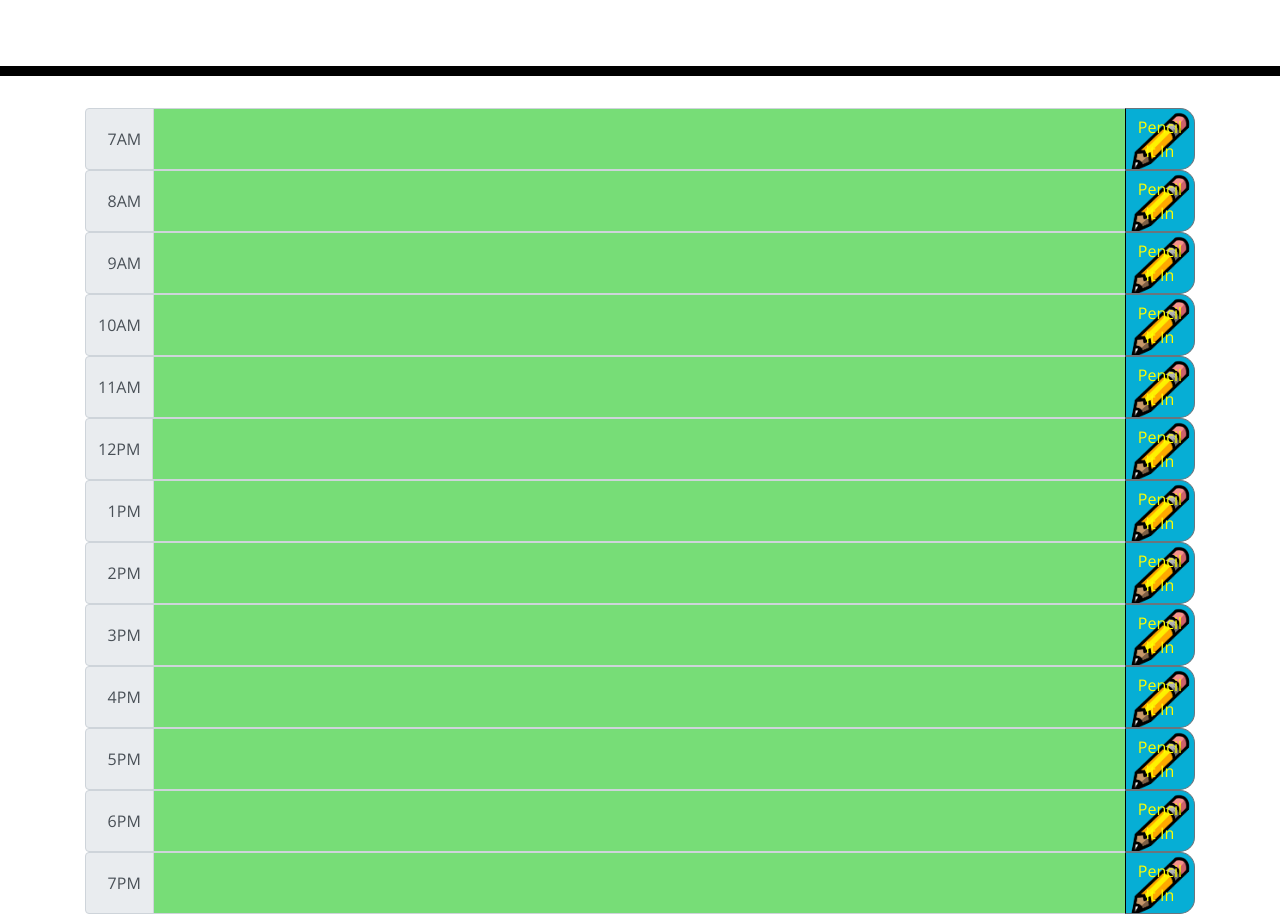
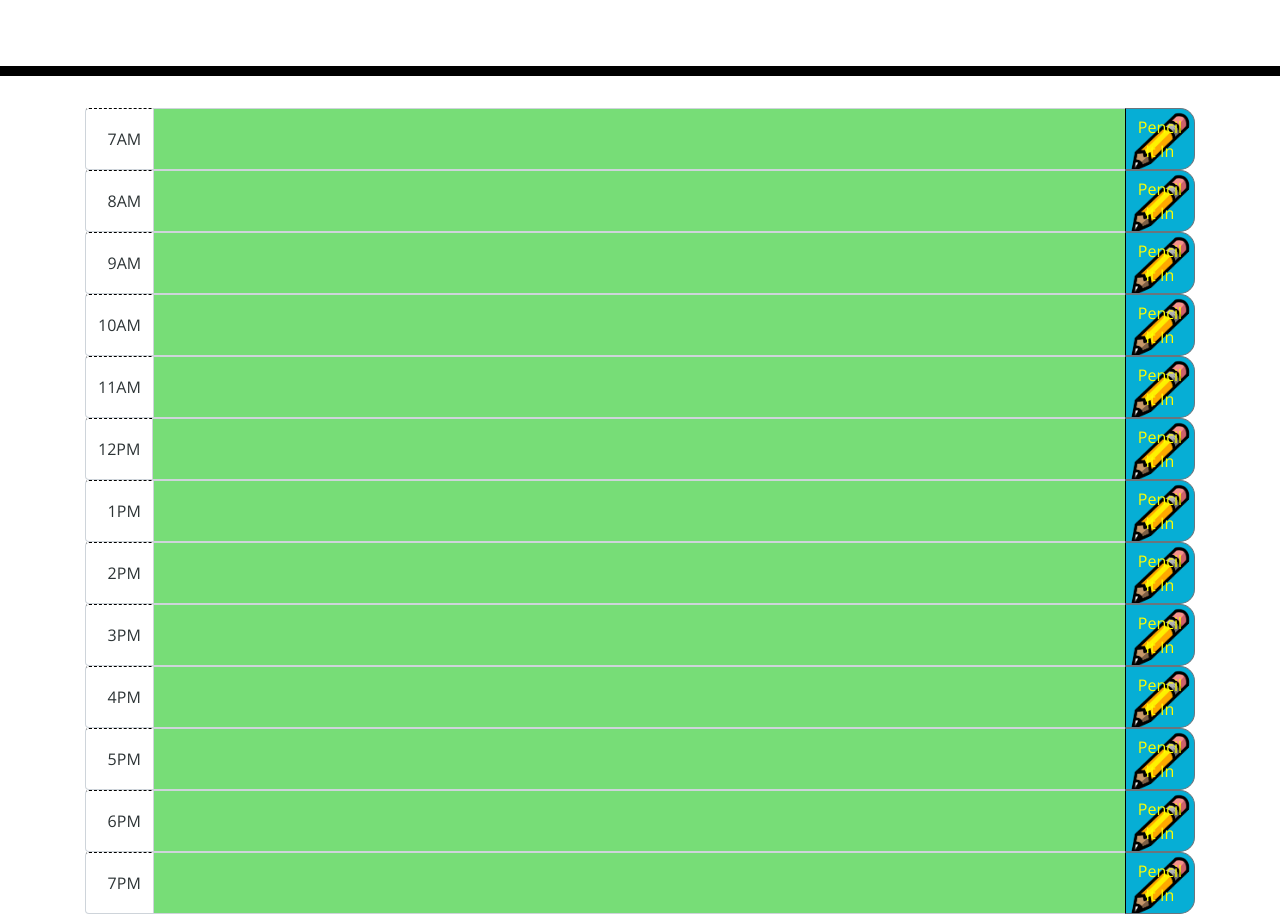
Before and after one commit to LRicciardo/Mod05-C-Workday-Scheduler, a plain HTML site: page index.html in a window 1280 px wide. Shown: the part 137-1051 px from the top of the page. Drawn offline with nearby package versions, Linux system fonts and the light colour scheme.

Commit message:
UD-README-cleanup

```diff
--- a/index.html
+++ b/index.html
@@ -30,9 +30,9 @@
     </header>
     <div id="planner" class="container">
       <!-- 7 AM Timeblocks go here -->
-      <div class="input-group">
+      <div class="time-block input-group">
         <div class="input-group-prepend">
-          <span id="hr07" data-time="07" class="input-group-text">&#20;7AM</span>
+          <span id="hr07" data-time="07" class="hour input-group-text">&#20;7AM</span>
         </div>
         <textarea id="appt07" data-time="07" class="future form-control" aria-label="Time Seven o clock a m"></textarea>
         <div class="input-group-append">
@@ -40,9 +40,9 @@
         </div>
       </div>
       <!-- 8 AM Timeblocks go here -->
-      <div class="input-group">
+      <div class="time-block input-group">
         <div class="input-group-prepend">
-          <span id="hr08" data-time="08" class="input-group-text">&#20;8AM</span>
+          <span id="hr08" data-time="08" class="hour input-group-text">&#20;8AM</span>
         </div>
         <textarea id="appt08" data-time="08" class="future form-control" aria-label="Time Eight o clock a m"></textarea>
         <div class="input-group-append">
@@ -50,9 +50,9 @@
         </div>
       </div>
       <!-- 9 AM Timeblocks go here -->
-      <div class="input-group">
+      <div class="time-block input-group">
         <div class="input-group-prepend">
-          <span id="hr09" data-time="09" class="input-group-text">&#20;9AM</span>
+          <span id="hr09" data-time="09" class="hour input-group-text">&#20;9AM</span>
         </div>
         <textarea id="appt09" data-time="09" class="future form-control" aria-label="Time Nine o clock a m"></textarea>
         <div class="input-group-append">
@@ -60,9 +60,9 @@
         </div>
       </div>
       <!-- 10 AM Timeblocks go here -->
-      <div class="input-group">
+      <div class="time-block input-group">
         <div class="input-group-prepend">
-          <span id="hr10" data-time="10" class="input-group-text">10AM</span>
+          <span id="hr10" data-time="10" class="hour input-group-text">10AM</span>
         </div>
         <textarea id="appt10" data-time="10" class="future form-control" aria-label="Time Ten o clock a m"></textarea>
         <div class="input-group-append">
@@ -70,9 +70,9 @@
         </div>
       </div>
       <!-- 11 AM Timeblocks go here -->
-      <div class="input-group">
+      <div class="time-block input-group">
         <div class="input-group-prepend">
-          <span id="hr11" data-time="11" class="input-group-text">11AM</span>
+          <span id="hr11" data-time="11" class="hour input-group-text">11AM</span>
         </div>
         <textarea id="appt11" data-time="11" class="future form-control" aria-label="Time Eleven o clock a m"></textarea>
         <div class="input-group-append">
@@ -80,9 +80,9 @@
         </div>
       </div>
       <!-- 12 PM Timeblocks go here -->
-      <div class="input-group">
+      <div class="time-block input-group">
         <div class="input-group-prepend">
-          <span id="hr12" data-time="12" class="input-group-text">12PM</span>
+          <span id="hr12" data-time="12" class="hour input-group-text">12PM</span>
         </div>
         <textarea id="appt12" data-time="12" class="future form-control" aria-label="Time Twelve o clock p m"></textarea>
         <div class="input-group-append">
@@ -90,9 +90,9 @@
         </div>
       </div>
       <!-- 1 PM = 13 Timeblocks go here -->
-      <div class="input-group">
+      <div class="time-block input-group">
         <div class="input-group-prepend">
-          <span id="hr13" data-time="13" class="input-group-text">&#20;1PM</span>
+          <span id="hr13" data-time="13" class="hour input-group-text">&#20;1PM</span>
         </div>
         <textarea id="appt13" data-time="13" class="future form-control" aria-label="Time One o clock p m"></textarea>
         <div class="input-group-append">
@@ -100,9 +100,9 @@
         </div>
       </div>
       <!-- 2 PM = 14 Timeblocks go here -->
-      <div class="input-group">
+      <div class="time-block input-group">
         <div class="input-group-prepend">
-          <span id="hr14" data-time="14" class="input-group-text">&#20;2PM</span>
+          <span id="hr14" data-time="14" class="hour input-group-text">&#20;2PM</span>
         </div>
         <textarea id="appt14" data-time="14" class="future form-control" aria-label="Time Two o clock p m"></textarea>
         <div class="input-group-append">
@@ -110,9 +110,9 @@
         </div>
       </div>
       <!-- 3 PM = 15 Timeblocks go here -->
-      <div class="input-group">
+      <div class="time-block input-group">
         <div class="input-group-prepend">
-          <span id="hr15" data-time="15" class="input-group-text">&#20;3PM</span>
+          <span id="hr15" data-time="15" class="hour input-group-text">&#20;3PM</span>
         </div>
         <textarea id="appt15" data-time="15" class="future form-control" aria-label="Time Three o clock p m"></textarea>
         <div class="input-group-append">
@@ -120,9 +120,9 @@
         </div>
       </div>
       <!-- 4 PM = 16 Timeblocks go here -->
-      <div class="input-group">
+      <div class="time-block input-group">
         <div class="input-group-prepend">
-          <span id="hr16" data-time="16" class="input-group-text">&#20;4PM</span>
+          <span id="hr16" data-time="16" class="hour input-group-text">&#20;4PM</span>
         </div>
         <textarea id="appt16" data-time="16" class="future form-control" aria-label="Time Four o clock p m"></textarea>
         <div class="input-group-append">
@@ -130,9 +130,9 @@
         </div>
       </div>
       <!-- 5 PM = 17 Timeblocks go here -->
-      <div class="input-group">
+      <div class="time-block input-group">
         <div class="input-group-prepend">
-          <span id="hr17" data-time="17" class="input-group-text">&#20;5PM</span>
+          <span id="hr17" data-time="17" class="hour input-group-text">&#20;5PM</span>
         </div>
         <textarea id="appt17" data-time="17" class="future form-control" aria-label="Time Five o clock p m"></textarea>
         <div class="input-group-append">
@@ -140,9 +140,9 @@
         </div>
       </div>
       <!-- 6 PM = 18 Timeblocks go here -->
-      <div class="input-group">
+      <div class="time-block input-group">
         <div class="input-group-prepend">
-          <span id="hr18" data-time="18" class="input-group-text">&#20;6PM</span>
+          <span id="hr18" data-time="18" class="hour input-group-text">&#20;6PM</span>
         </div>
         <textarea id="appt18" data-time="18" class="future form-control" aria-label="Time Six o clock p m"></textarea>
         <div class="input-group-append">
@@ -150,29 +150,24 @@
         </div>
       </div>
       <!-- 7 PM = 19 Timeblocks go here -->
-      <div class="input-group">
+      <div class="time-block input-group">
         <div class="input-group-prepend">
-          <span id="hr19" data-time="19" class="input-group-text">&#20;7PM</span>
+          <span id="hr19" data-time="19" class="hour input-group-text">&#20;7PM</span>
         </div>
         <textarea id="appt19" data-time="19" class="future form-control" aria-label="Time Seven o clock p m"></textarea>
         <div class="input-group-append">
           <button id="btn19" data-time="19" class="saveBtn btn btn-outline-secondary" type="button" id="button-addon2">Pencil<br>It In</button>
         </div>
       </div>
-
-
-
-
-
-
     </div>
 
     <script src="https://code.jquery.com/jquery-3.4.1.min.js"></script>
-    <!-- using day.js for date manipulation https://day.js.org/docs/en/installation/browse  -->
-    <!-- <script src="path/to/dayjs/dayjs.min.js"></script> -->
+    <!-- day.js -->
     <script src="https://cdn.jsdelivr.net/npm/dayjs@1/dayjs.min.js"></script>
     <script src="https://cdn.jsdelivr.net/npm/dayjs@1/plugin/utc.js"></script>
     <!-- <script src="https://cdnjs.cloudflare.com/ajax/libs/moment.js/2.24.0/moment.min.js"></script> -->
+    <!-- using day.js for date manipulation https://day.js.org/docs/en/installation/browse  -->
+    <!-- <script src="path/to/dayjs/dayjs.min.js"></script> -->
     <script src="./assets/js/script.js"></script>
   </body>
 </html>
```
Also changed, not shown: index2.html (deleted, +0 -56 lines), READMEimages/Screenshot 2022-10-02 212317.png (added), 1 other file.
